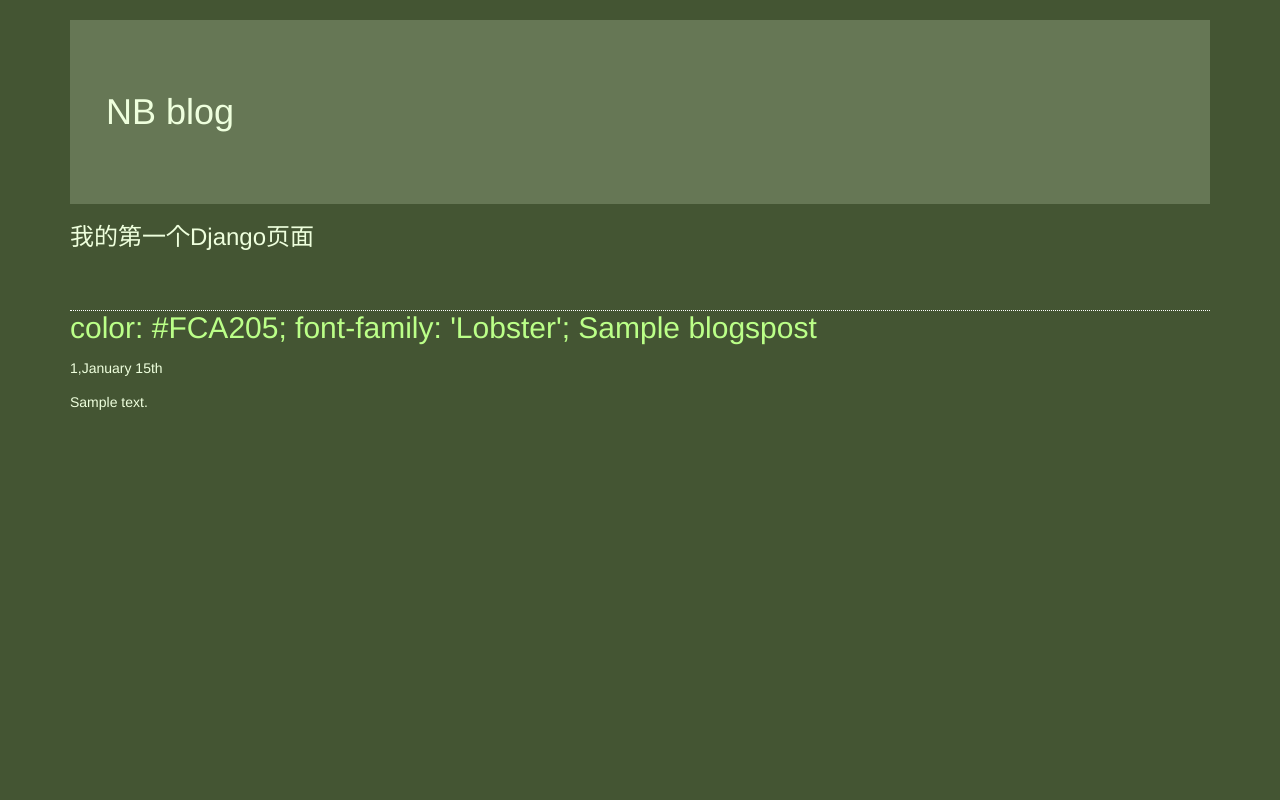
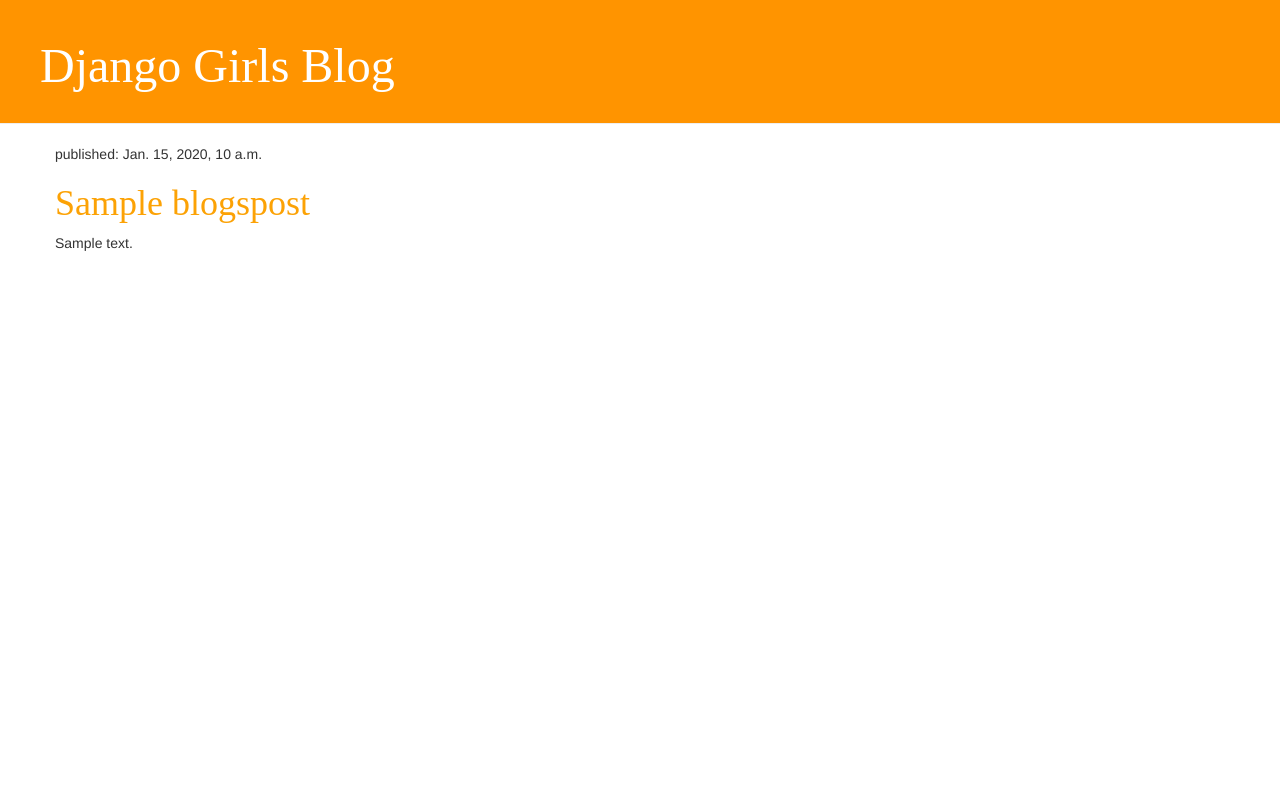
Before and after one commit to NatureBest/my-first-blog, a Django app: page /blog/ in a window 1280 px wide. Run offline with Django 3.2, Linux system fonts and the light colour scheme; tables that the repository leaves empty hold one stand-in row (values such as "Sample post"); some libraries are stand-ins or nearby versions.

Commit message:
Added view and template for detailed blog post as well as CSS for the site.

```diff
--- a/blog/templates/base.html
+++ /dev/null
@@ -1,15 +0,0 @@
-<html>
-      <style type="text/css">
-        body{color:#efd;background:#453;padding:0 5em;margin:0}
-        h1{padding:2em 1em;background:#675}
-        h2{color:#bf8;border-top:1px dotted #fff;margin-top:2em}
-        p{margin:1em 0}
-      </style>
-
-      <body>
-        <h1>NB blog</h1>
-        <h3>我的第一个Django页面</h3>
-        {% block content %}
-        {% endblock %}
-      </body>
-</html>
--- a/blog/templates/blog/archive.html
+++ b/blog/templates/blog/archive.html
@@ -1,25 +1,18 @@
-<title>NB</title>
-<html>
-<head>
-    <link rel="stylesheet" href="//maxcdn.bootstrapcdn.com/bootstrap/3.2.0/css/bootstrap.min.css">
-    <link rel="stylesheet" href="//maxcdn.bootstrapcdn.com/bootstrap/3.2.0/css/bootstrap-theme.min.css">
-</head>
-
-
-<body>
-{% extends "base.html" %}
-  {% block content %}
-      {% for blog_list in blog_list %}
-      <h2>
-      color: #FCA205;
-      font-family: 'Lobster';
-      {{  blog_list.title }}
-      </h2>
-      <p>{{ blog_list.tiemstamp | date:"1,F jS"}}</p>
-      <p>{{ blog_list.body }}</p>
-      {% endfor %}
-  {% endblock %}
-</body>
-
-
-</html>
+ {% extends 'blog/base.html' %}
+    <body>
+        <div class="content container">
+            <div class="row">
+                <div class="col-md-8">
+            {% block content %}
+                {% for blog_list in blog_list %}
+                    <div class="blog_list">
+                       <p>published: {{ blog_list.tiemstamp }}</p>
+                      <h1><a href="{% url 'post_detail' pk=blog_list.pk %}">{{ blog_list.title }}</a></h1>
+                      <p>{{ blog_list.body|linebreaksbr }}</p>
+                    </div>
+                 {% endfor %}
+            {% endblock content %}
+                </div>
+            </div>
+        </div>
+    </body>
--- /dev/null
+++ b/blog/templates/blog/base.html
@@ -0,0 +1,22 @@
+{% load staticfiles %}
+<html>
+    <head>
+        <title>NB Django Blog</title>
+        <link rel="stylesheet" href="//maxcdn.bootstrapcdn.com/bootstrap/3.2.0/css/bootstrap.min.css">
+        <link rel="stylesheet" href="//maxcdn.bootstrapcdn.com/bootstrap/3.2.0/css/bootstrap-theme.min.css">
+        <link rel="stylesheet" href="{% static 'css/blog.css' %}">
+    </head>
+    <body>
+        <div class="page-header">
+            <h1><a href="/">Django Girls Blog</a></h1>
+        </div>
+        <div class="content container">
+            <div class="row">
+                <div class="col-md-8">
+                {% block content %}
+                {% endblock %}
+                </div>
+            </div>
+        </div>
+    </body>
+</html>
--- a/blog/urls.py
+++ b/blog/urls.py
@@ -9,4 +9,5 @@
               url(r'^search-form$', search.search_form),
               url(r'^search$', search.search),
               url(r'^search-post$', search2.search_post),
+              url(r'^post/(?P<pk>[0-9]+)/$', views.post_detail, name='post_detail'),
               ]
--- a/blog/views.py
+++ b/blog/views.py
@@ -3,7 +3,7 @@
 from django.template import loader,Context
 from django.http import HttpResponse
 from blog.models import BlogsPost
-from django.shortcuts import render_to_response
+from django.shortcuts import render_to_response,get_object_or_404,render
 #from . import  search
 #Create your views here.
 #def archive(request):
@@ -14,3 +14,7 @@
 def archive(request):
     blog_list=BlogsPost.objects.all()
     return render_to_response('blog/archive.html',{'blog_list':blog_list})
+def post_detail(request, pk):
+    #global blog_list
+    blog_list = get_object_or_404(BlogsPost, pk=pk)
+    return render(request, 'blog/post_detail.html', {'blog_list': blog_list})
--- a/myproject/settings.py
+++ b/myproject/settings.py
@@ -56,7 +56,7 @@
 TEMPLATES = [
     {
         'BACKEND': 'django.template.backends.django.DjangoTemplates',
-        'DIRS': [BASE_DIR+"/templates",],
+        'DIRS': [],
         'APP_DIRS': True,
         'OPTIONS': {
             'context_processors': [
@@ -128,5 +128,6 @@
 
 # Static files (CSS, JavaScript, Images)
 # https://docs.djangoproject.com/en/1.11/howto/static-files/
-
+PROJECT_DIR = os.path.dirname(os.path.abspath(__file__))
+STATIC_ROOT = os.path.join(BASE_DIR, 'static')
 STATIC_URL = '/static/'
--- /dev/null
+++ b/static/css/blog.css
@@ -0,0 +1,51 @@
+    h1 a {
+        color: #FCA205;
+        font-family: 'Lobster';
+    }
+    .page-header {
+        background-color: #ff9400;
+        margin-top: 0;
+        padding: 20px 20px 20px 40px;
+    }
+
+    .page-header h1, .page-header h1 a, .page-header h1 a:visited, .page-header h1 a:active {
+        color: #ffffff;
+        font-size: 36pt;
+        text-decoration: none;
+    }
+
+    .content {
+        margin-left: 40px;
+    }
+
+    h1, h2, h3, h4 {
+        font-family: 'Lobster', cursive;
+    }
+
+    .date {
+        float: right;
+        color: #4f8255;
+    }
+
+    .save {
+        float: right;
+    }
+
+    .post-form textarea, .post-form input {
+        width: 100%;
+    }
+
+    .top-menu, .top-menu:hover, .top-menu:visited {
+        color: #ffffff;
+        float: right;
+        font-size: 26pt;
+        margin-right: 20px;
+    }
+
+    .post {
+        margin-bottom: 70px;
+    }
+
+    .post h1 a, .post h1 a:visited {
+        color: #000000;
+    }
```
Also changed, not shown: blog/static/css/blog.css (added, +51 -0 lines), blog/templates/archive1.html (deleted, +0 -25 lines), blog/templates/blog/post_detail.html (added, +12 -0 lines).
